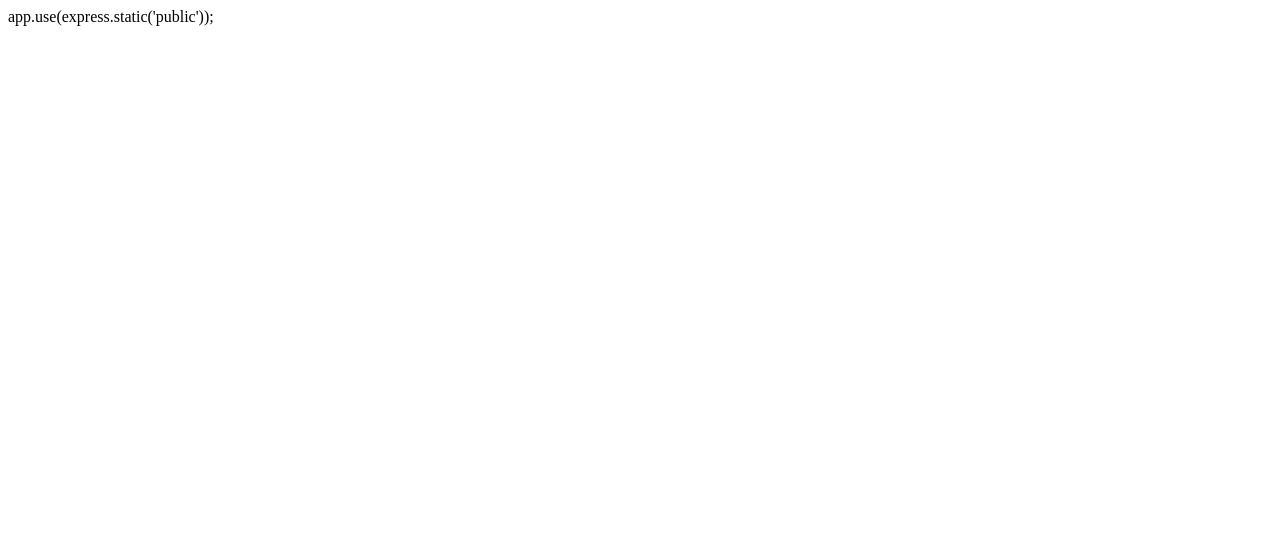
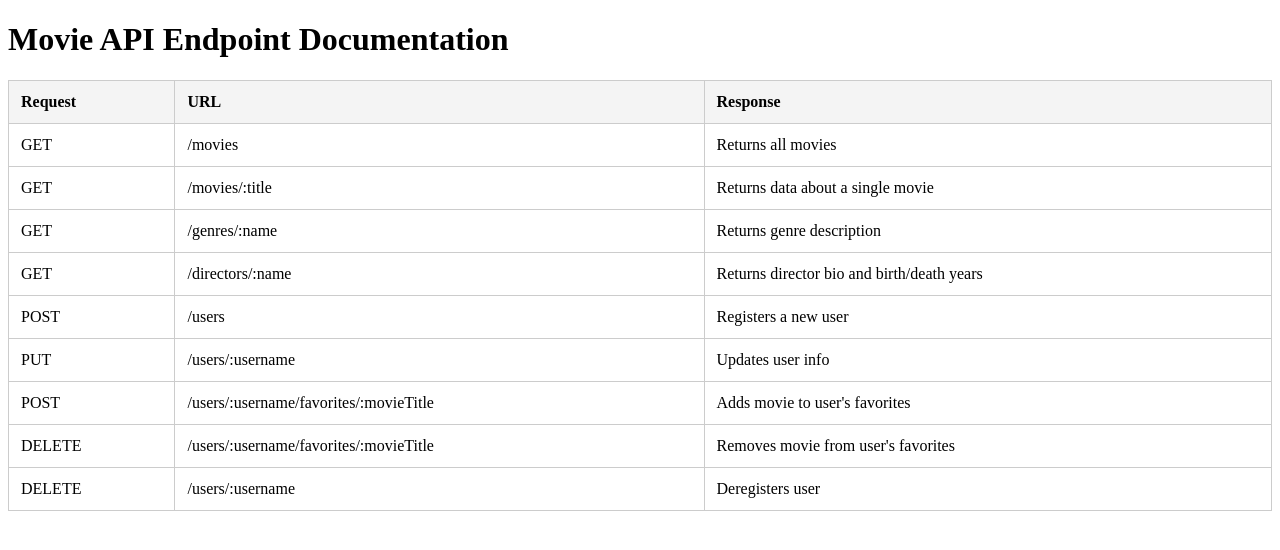
Before and after one commit to G1tHubLloyd/api_movie, a website: page public/documentation.html in a window 1280 px wide. Drawn offline with Linux system fonts and the light colour scheme.

Commit message:
updated documentation.html

```diff
--- a/public/documentation.html
+++ b/public/documentation.html
@@ -1 +1,75 @@
-app.use(express.static('public'));
+<!DOCTYPE html>
+<html>
+<head>
+  <title>Movie API Documentation</title>
+  <style>
+    table {
+      width: 100%;
+      border-collapse: collapse;
+    }
+    th, td {
+      padding: 12px;
+      border: 1px solid #ccc;
+      text-align: left;
+    }
+    th {
+      background-color: #f4f4f4;
+    }
+  </style>
+</head>
+<body>
+  <h1>Movie API Endpoint Documentation</h1>
+  <table>
+    <tr>
+      <th>Request</th>
+      <th>URL</th>
+      <th>Response</th>
+    </tr>
+    <tr>
+      <td>GET</td>
+      <td>/movies</td>
+      <td>Returns all movies</td>
+    </tr>
+    <tr>
+      <td>GET</td>
+      <td>/movies/:title</td>
+      <td>Returns data about a single movie</td>
+    </tr>
+    <tr>
+      <td>GET</td>
+      <td>/genres/:name</td>
+      <td>Returns genre description</td>
+    </tr>
+    <tr>
+      <td>GET</td>
+      <td>/directors/:name</td>
+      <td>Returns director bio and birth/death years</td>
+    </tr>
+    <tr>
+      <td>POST</td>
+      <td>/users</td>
+      <td>Registers a new user</td>
+    </tr>
+    <tr>
+      <td>PUT</td>
+      <td>/users/:username</td>
+      <td>Updates user info</td>
+    </tr>
+    <tr>
+      <td>POST</td>
+      <td>/users/:username/favorites/:movieTitle</td>
+      <td>Adds movie to user's favorites</td>
+    </tr>
+    <tr>
+      <td>DELETE</td>
+      <td>/users/:username/favorites/:movieTitle</td>
+      <td>Removes movie from user's favorites</td>
+    </tr>
+    <tr>
+      <td>DELETE</td>
+      <td>/users/:username</td>
+      <td>Deregisters user</td>
+    </tr>
+  </table>
+</body>
+</html>
```
